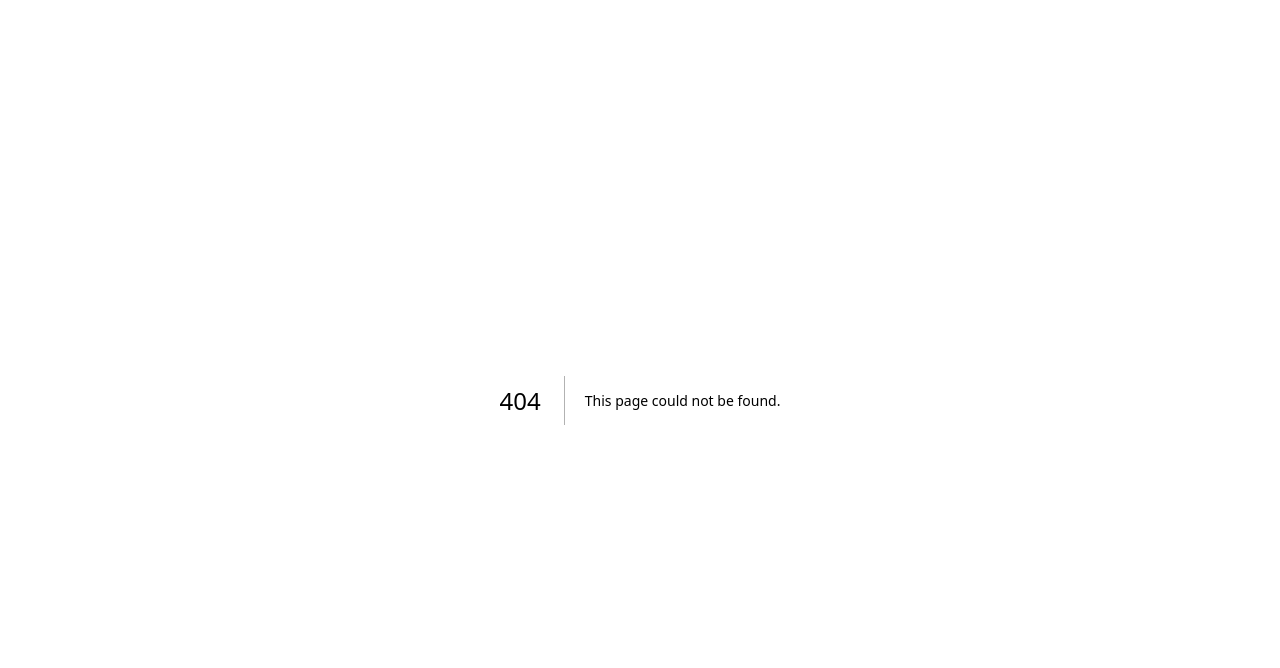
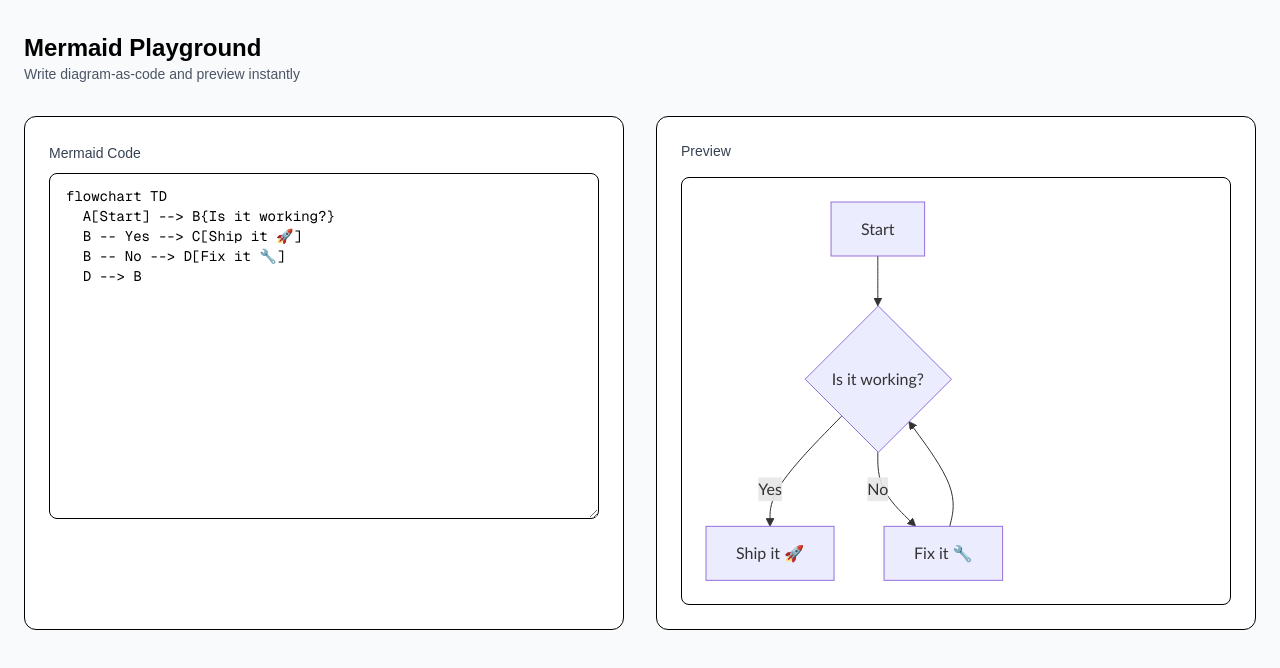
Before and after one commit to Flashl3opard/structify, a Next.js app: page /playground/Flow in a window 1280 px wide. Before the commit this address had no page. Shown: the top 668 px of the page. Built offline with nearby package versions, Linux system fonts and the light colour scheme.

Commit message:
Added mindmaps and flowchart playground

```diff
--- /dev/null
+++ b/app/playground/Flow/page.tsx
@@ -0,0 +1,80 @@
+"use client";
+
+import { useEffect, useRef, useState } from "react";
+import mermaid from "mermaid";
+
+const defaultDiagram = `flowchart TD
+  A[Start] --> B{Is it working?}
+  B -- Yes --> C[Ship it 🚀]
+  B -- No --> D[Fix it 🔧]
+  D --> B
+`;
+
+export default function MermaidPlayground() {
+  const containerRef = useRef<HTMLDivElement>(null);
+  const [code, setCode] = useState(defaultDiagram);
+  const [error, setError] = useState("");
+
+  useEffect(() => {
+    mermaid.initialize({
+      startOnLoad: false,
+      theme: "default",
+      securityLevel: "loose",
+    });
+  }, []);
+
+  useEffect(() => {
+    renderDiagram();
+  }, [code]);
+
+  const renderDiagram = async () => {
+    if (!containerRef.current) return;
+
+    try {
+      setError("");
+      const id = "mermaid-" + Date.now();
+      const { svg } = await mermaid.render(id, code);
+      containerRef.current.innerHTML = svg;
+    } catch (err: any) {
+      setError(err.message || "Invalid Mermaid syntax");
+      containerRef.current.innerHTML = "";
+    }
+  };
+
+  return (
+    <div className="min-h-screen bg-gray-50 px-6 py-8">
+      <h1 className="text-2xl font-bold">Mermaid Playground</h1>
+      <p className="text-sm text-gray-600">
+        Write diagram-as-code and preview instantly
+      </p>
+
+      <div className="mt-8 grid grid-cols-1 lg:grid-cols-2 gap-8">
+        {/* Editor */}
+        <div className="rounded-xl bg-white border p-6">
+          <label className="text-sm font-medium text-gray-700">
+            Mermaid Code
+          </label>
+
+          <textarea
+            value={code}
+            onChange={(e) => setCode(e.target.value)}
+            rows={16}
+            className="mt-2 w-full rounded-lg border px-4 py-3 text-sm font-mono focus:outline-none focus:ring-2 focus:ring-indigo-500"
+          />
+
+          {error && <p className="mt-3 text-sm text-red-600">⚠ {error}</p>}
+        </div>
+
+        {/* Preview */}
+        <div className="rounded-xl bg-white border p-6">
+          <h2 className="text-sm font-medium text-gray-700 mb-4">Preview</h2>
+
+          <div
+            ref={containerRef}
+            className="overflow-auto border rounded-lg p-4 min-h-[400px]"
+          />
+        </div>
+      </div>
+    </div>
+  );
+}
--- a/app/playground/Mindmaps/page.tsx
+++ b/app/playground/Mindmaps/page.tsx
@@ -11,11 +11,9 @@ import ReactFlow, {
   Connection,
   useNodesState,
   useEdgesState,
-  BackgroundVariant, // Import the enum/type
+  BackgroundVariant,
 } from "reactflow";
 
-// Ensure styles are imported (ignore TS error if it persists in your IDE)
-// @ts-ignore
 import "reactflow/dist/style.css";
 
 type MindMapData = {
@@ -101,7 +99,6 @@ export default function MindMapPlayground() {
 
   return (
     <div className="h-screen bg-gray-50 flex">
-      {/* Sidebar */}
       <div className="w-80 border-r bg-white p-4 flex flex-col gap-4 overflow-y-auto">
         <h2 className="font-bold text-xl tracking-tight">MindMap Generator</h2>
 
@@ -146,7 +143,6 @@ export default function MindMapPlayground() {
         )}
       </div>
 
-      {/* Main Flow Area */}
       <div className="flex-1 relative">
         <ReactFlow
           nodes={nodes}
@@ -157,7 +153,6 @@ export default function MindMapPlayground() {
           onNodeClick={(_, node) => setSelectedNode(node.id)}
           fitView
         >
-          {/* Fixed "dots" assignment using BackgroundVariant enum */}
           <Background color="#ccc" variant={BackgroundVariant.Dots} gap={20} />
           <Controls />
           <MiniMap />
--- /dev/null
+++ b/globals.d.ts
@@ -0,0 +1,4 @@
+declare module "reactflow/dist/style.css" {
+  const content: any;
+  export default content;
+}
--- a/package.json
+++ b/package.json
@@ -10,6 +10,7 @@
   },
   "dependencies": {
     "lucide-react": "^0.562.0",
+    "mermaid": "^11.12.2",
     "next": "16.0.10",
     "react": "19.2.1",
     "react-dom": "19.2.1",
```
Also changed, not shown: 1 other file (tests, documents, lock files or other folders).
